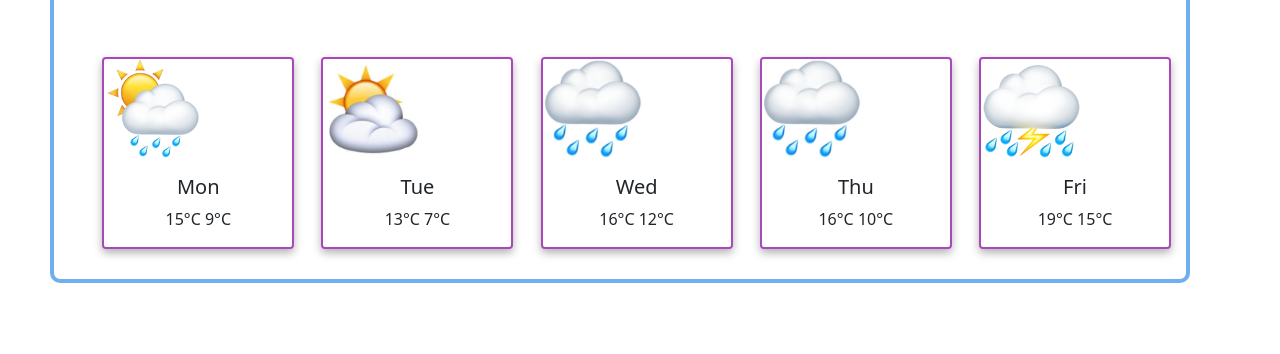
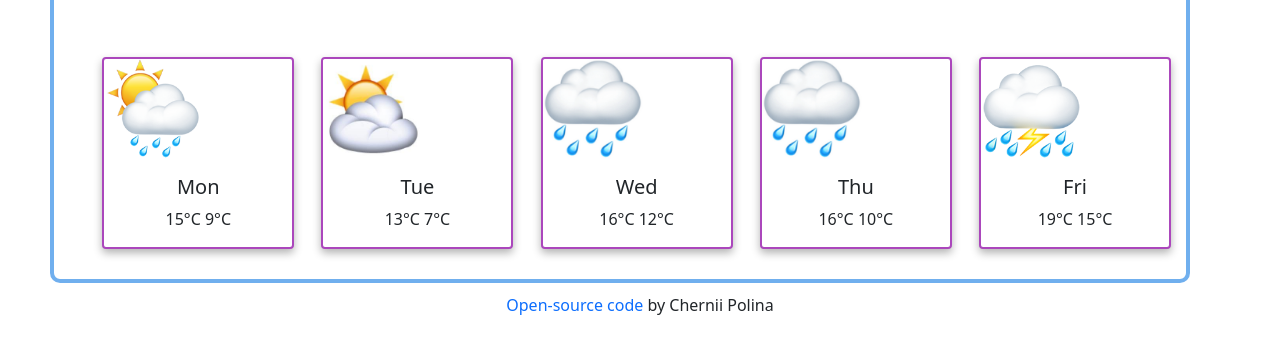
Before and after one commit to plnvsln/Weather-Project, a plain HTML site: page index.html in a window 1280 px wide. Shown: the part 356-710 px from the top of the page. Drawn offline with nearby package versions, Linux system fonts and the light colour scheme; no server answers.

Commit message:
Added footer

```diff
--- a/index.html
+++ b/index.html
@@ -125,6 +125,11 @@
         </div>
       </div>
     </div>
+    <div class="footer">
+      <a href="https://github.com/plnvsln/Weather-Project">Open-source code </a
+      >by Chernii Polina
+    </div>
+
     <script src="script.js"></script>
   </body>
 </html>
--- a/style.css
+++ b/style.css
@@ -21,7 +21,7 @@ p {
 .container {
   border: solid #4094e8be 4px;
   border-radius: 10px;
-  margin: 50px;
+  margin: 50px 50px 10px 50px;
   width: auto;
   padding: 30px;
 }
@@ -59,3 +59,7 @@ p {
   box-shadow: 0 4px 8px 0 rgba(0, 0, 0, 0.3);
   width: 12rem;
 }
+.footer {
+  padding-top: 0;
+  text-align: center;
+}
```
